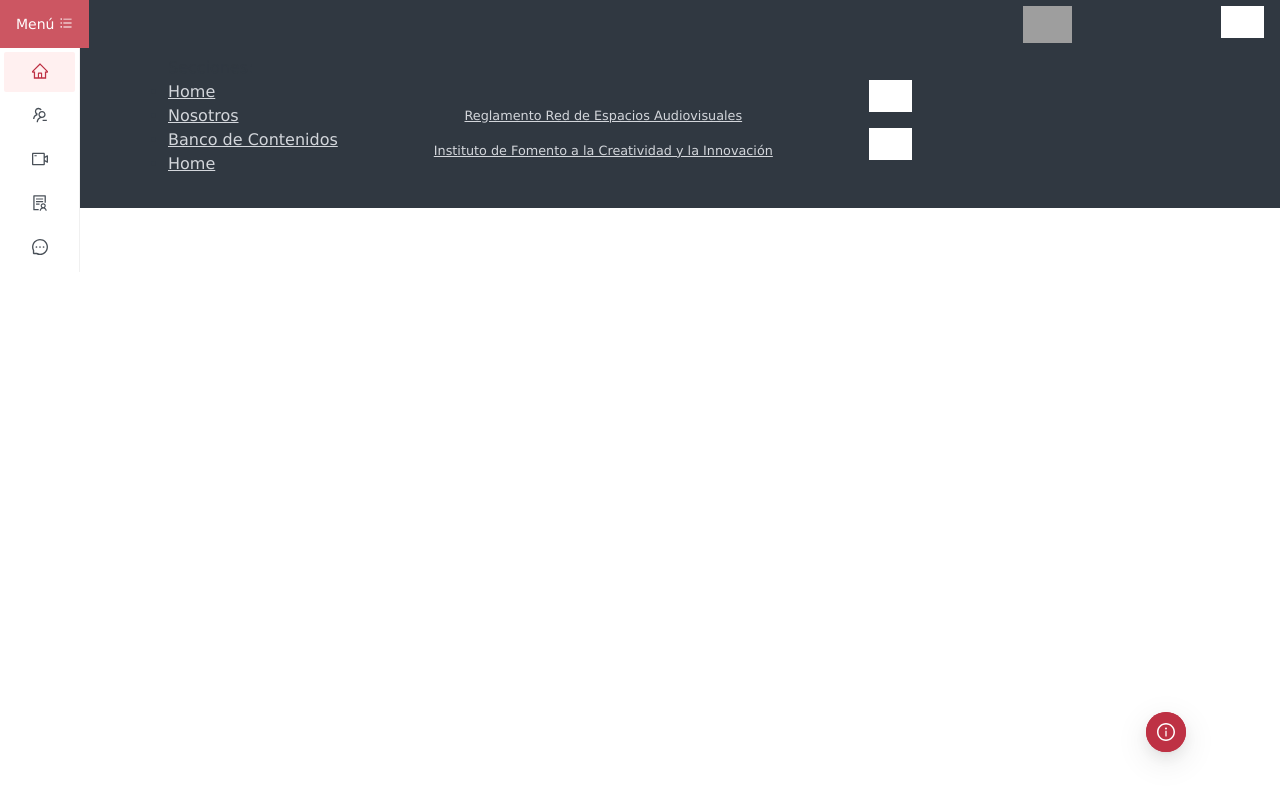
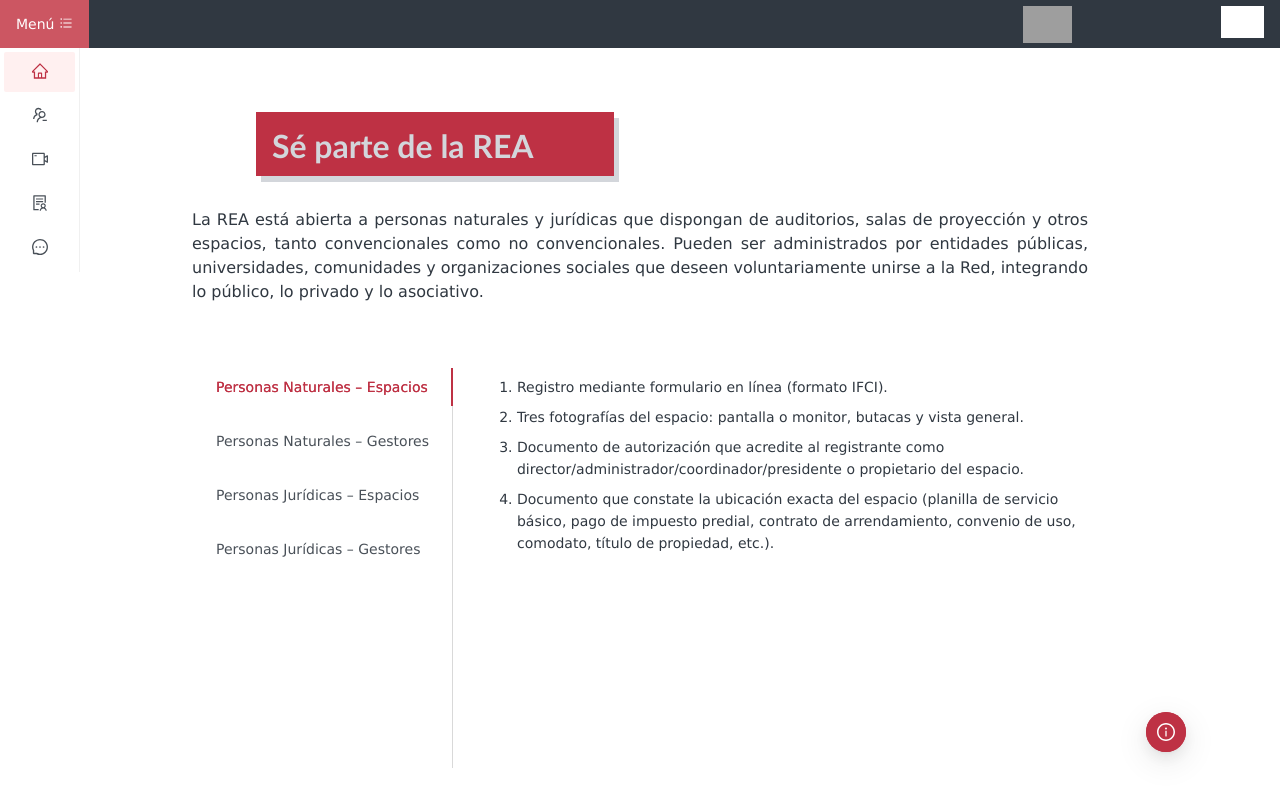
Before and after one commit to attisDev92/cinemaec, a React (Vite) app: page /register in a window 1280 px wide. Shown: the top 800 px of the page. Built offline with nearby package versions, Linux system fonts and the light colour scheme; grey boxes are pictures that could not be loaded.

Commit message:
register component

```diff
--- a/src/views/Register/Register.jsx
+++ b/src/views/Register/Register.jsx
@@ -1,5 +1,86 @@
+import Section from '../../components/Section'
+import styles from './Register.module.css'
+import { Tabs } from 'antd'
+
+const requirements = [
+  {
+    type: 'Personas Naturales – Espacios',
+    requirementsDetails: [
+      'Registro mediante formulario en línea (formato IFCI).',
+      'Tres fotografías del espacio: pantalla o monitor, butacas y vista general.',
+      'Documento de autorización que acredite al registrante como director/administrador/coordinador/presidente o propietario del espacio.',
+      'Documento que constate la ubicación exacta del espacio (planilla de servicio básico, pago de impuesto predial, contrato de arrendamiento, convenio de uso, comodato, título de propiedad, etc.).',
+    ],
+  },
+  {
+    type: 'Personas Naturales – Gestores',
+    requirementsDetails: [
+      'Registro mediante formulario en línea (formato IFCI).',
+      'Una fotografía del gestor cultural solicitante.',
+      'Certificado del RUAC (opcional).',
+    ],
+  },
+  {
+    type: 'Personas Jurídicas – Espacios',
+    requirementsDetails: [
+      'Registro mediante formulario en línea (formato expedido por el IFCI).',
+      'Tres fotografías del espacio: pantalla o monitor, butacas y vista general.',
+      'Imagen del logo, nombre comercial o marca.',
+      'Documento de autorización que acredite al registrante como director/administrador/coordinador/presidente o propietario del espacio.',
+      'Registro Único de Contribuyentes (RUC) vigente.',
+      'Documento que constate la ubicación exacta del espacio (planilla de servicio básico, pago de impuesto predial, contrato de arrendamiento, convenio de uso, comodato, título de propiedad, etc.).',
+      'Copia del nombramiento del representante legal debidamente legalizado.',
+    ],
+  },
+  {
+    type: 'Personas Jurídicas – Gestores',
+    requirementsDetails: [
+      'Registro mediante formulario en línea (formato expedido por el IFCI).',
+      'Imagen del logo, nombre comercial o marca.',
+      'Registro Único de Contribuyentes (RUC) vigente.',
+      'Copia del nombramiento del representante legal debidamente legalizado.',
+    ],
+  },
+]
+
 const Register = () => {
-  return <>Registro</>
+  return (
+    <Section id="register">
+      <div className={styles.Register}>
+        <h2>Sé parte de la REA</h2>
+        <p>
+          La REA está abierta a personas naturales y
+          jurídicas que dispongan de auditorios, salas de
+          proyección y otros espacios, tanto convencionales
+          como no convencionales. Pueden ser administrados
+          por entidades públicas, universidades, comunidades
+          y organizaciones sociales que deseen
+          voluntariamente unirse a la Red, integrando lo
+          público, lo privado y lo asociativo.
+        </p>
+      </div>
+      <Tabs
+        className={styles.requirements}
+        tabPosition="left"
+        items={requirements.map((requirement, i) => {
+          const id = String(i + 1)
+          return {
+            label: `${requirement.type}`,
+            key: id,
+            children: (
+              <ol>
+                {requirement.requirementsDetails.map(
+                  detail => (
+                    <li>{detail}</li>
+                  ),
+                )}
+              </ol>
+            ),
+          }
+        })}
+      />
+    </Section>
+  )
 }
 
 export default Register
--- /dev/null
+++ b/src/views/Register/Register.module.css
@@ -0,0 +1,27 @@
+.Register {
+
+}
+
+.Register h2 {
+  width: fit-content;
+  height: 4rem;
+  padding: 0.6rem 5rem 1rem 1rem;
+  margin: 2rem 4rem;
+  font-size: 2rem;
+  color: var(--color-gray);
+  background-color: var(--color-primary);
+  box-shadow: var(--box-shadow-card-background-dark) var(--color-gray);
+}
+
+.Register p {
+  text-align: justify;
+}
+
+.requirements {
+  margin-top: 4rem;
+  height: 25rem;
+}
+
+.requirements li {
+  margin-top: 0.5rem;
+}
```
